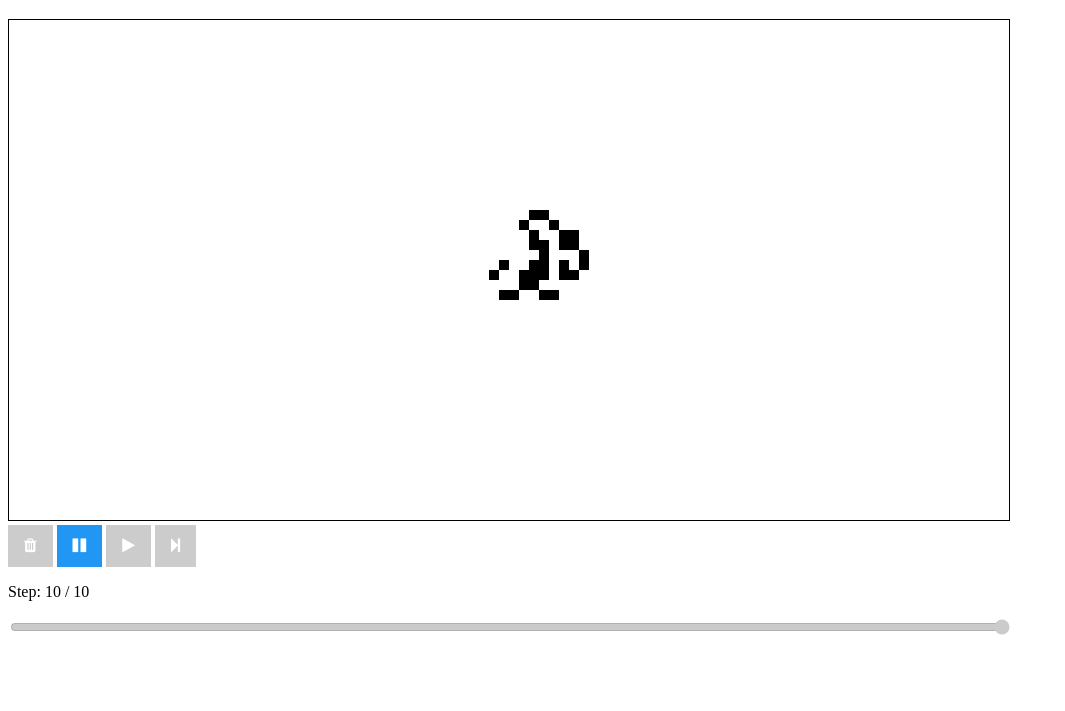
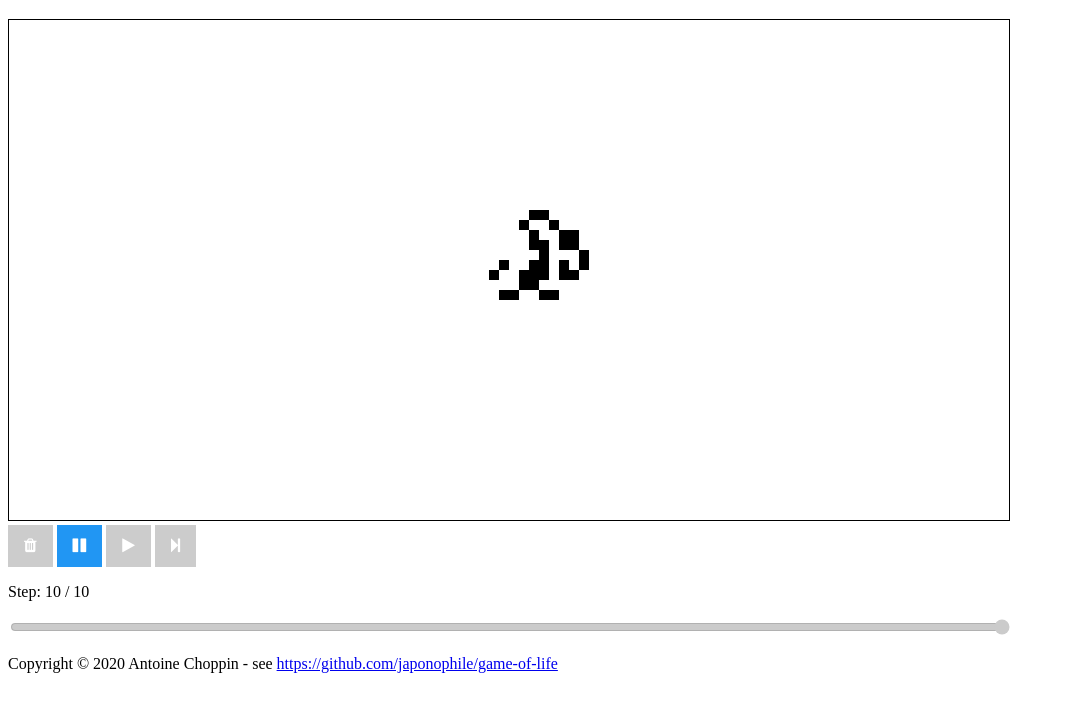
Before and after one commit to japonophile/game-of-life, a website: page docs/index.html in a window 1280 px wide. Shown: the part 61-772 px from the top of the page, without its empty margins (0-1065 px from the left). Drawn offline with Linux system fonts and the light colour scheme.

Commit message:
Two-way links and README update

```diff
--- a/docs/index.html
+++ b/docs/index.html
@@ -10,6 +10,7 @@
   <body>
     <div id="app">
     </div>
+    <p>Copyright © 2020 Antoine Choppin - see <a href="https://github.com/japonophile/game-of-life">https://github.com/japonophile/game-of-life</a></p>
     <script src="js/compiled/game_of_life.js" type="text/javascript"></script>
   </body>
 </html>
```
Also changed, not shown: resources/public/index.html (+1 -0 lines), README.md.
